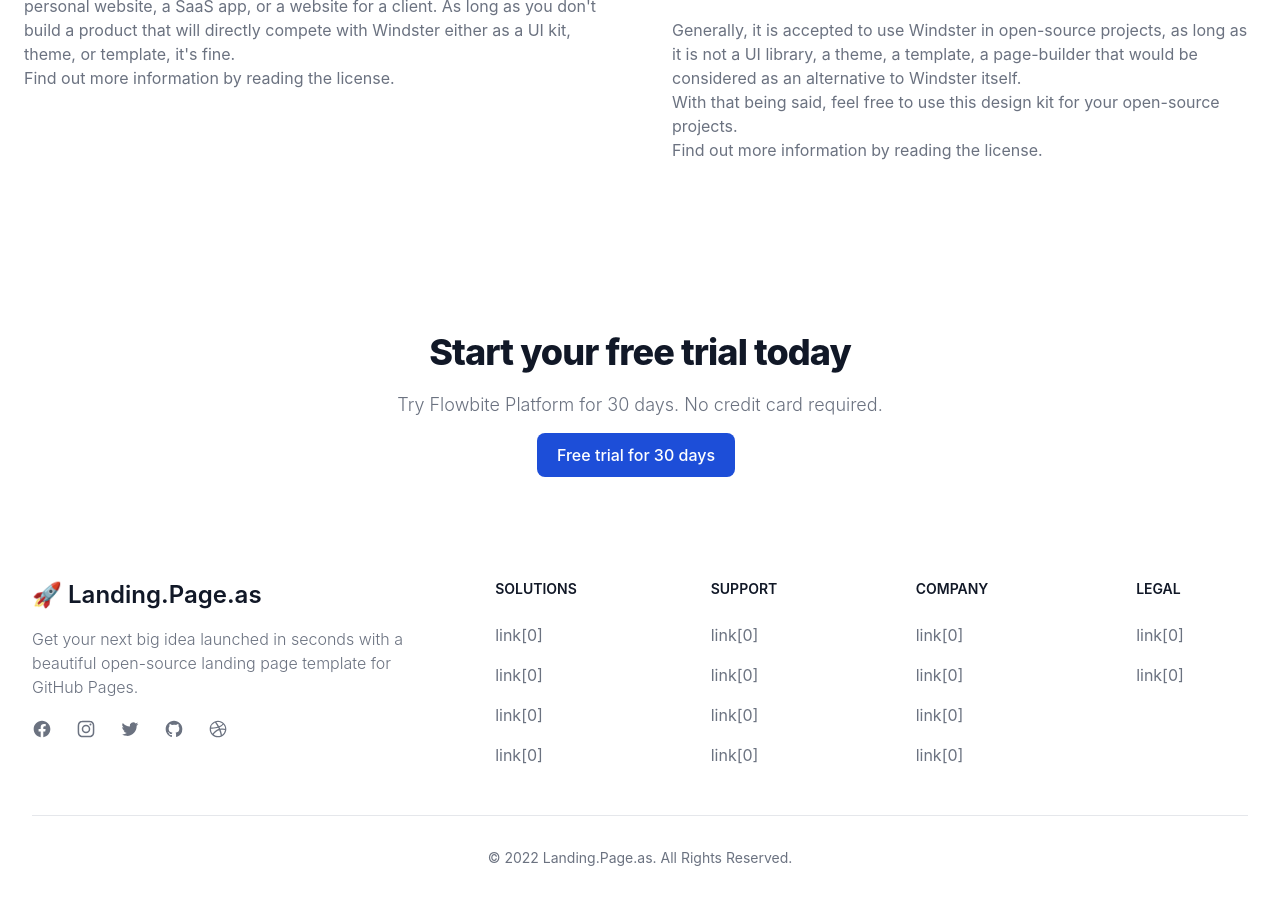
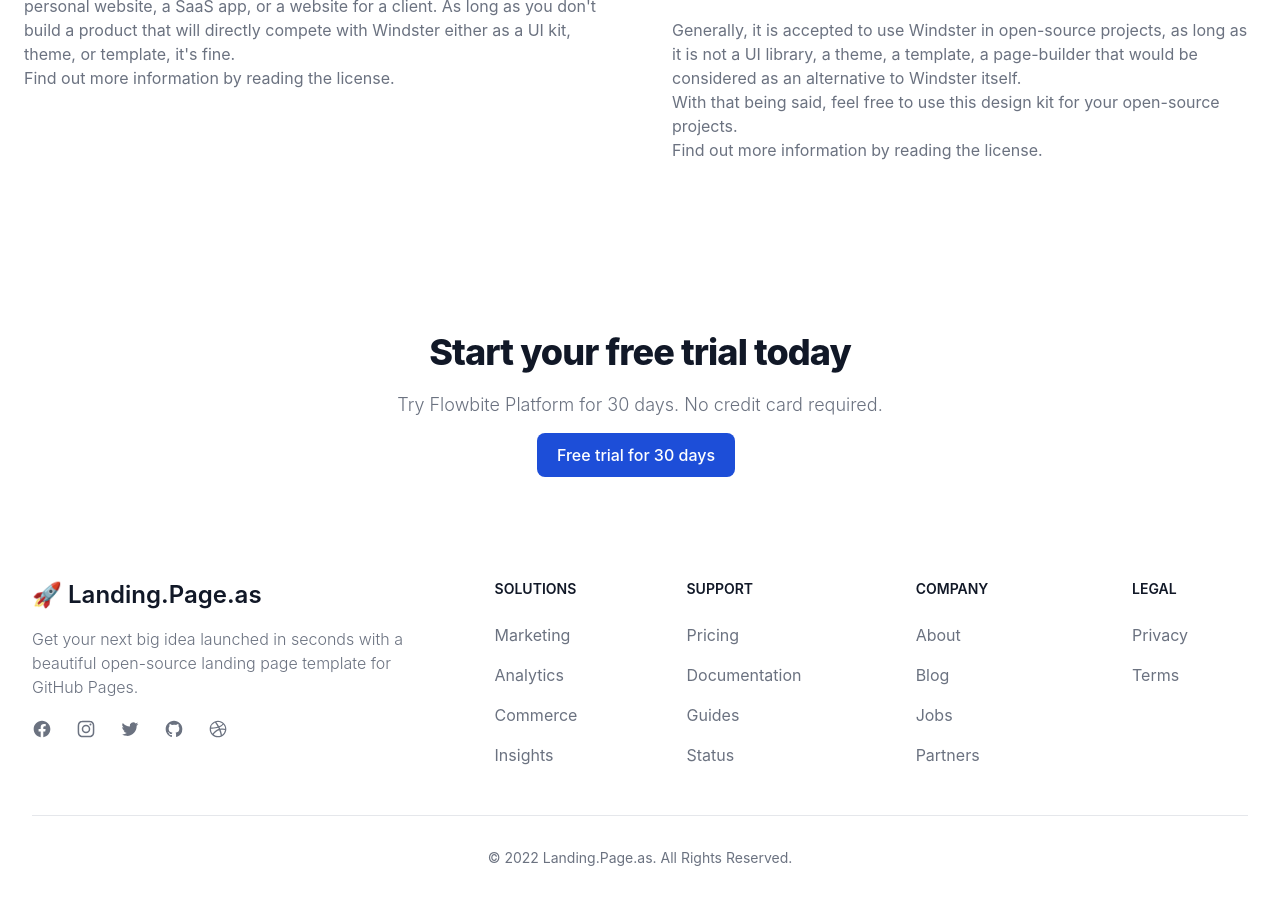
Before and after one commit to nathanclevenger/landing, a Jekyll site: the page built from README.md, in a window 1280 px wide and 900 px high, scrolled down 3611 px. Built offline with Jekyll 4.4.1, drawn with Linux system fonts in a browser that asks for light colours; nearby versions of some CDN libraries; our own code applies the rules of GitHub Pages for plain Markdown files.

Commit message:
Update footer.html

```diff
--- a/_includes/footer.html
+++ b/_includes/footer.html
@@ -42,7 +42,7 @@
               <ul class="text-gray-500 dark:text-gray-400">
                 {% for link in group[1] %}
                   <li class="mb-4">
-                      <a href="link[1]" class=" hover:underline">link[0]</a>
+                      <a href="{{ link[1] }}" class=" hover:underline">{{ link[0] }}</a>
                   </li>
                 {% endfor %}
               </ul>
```
